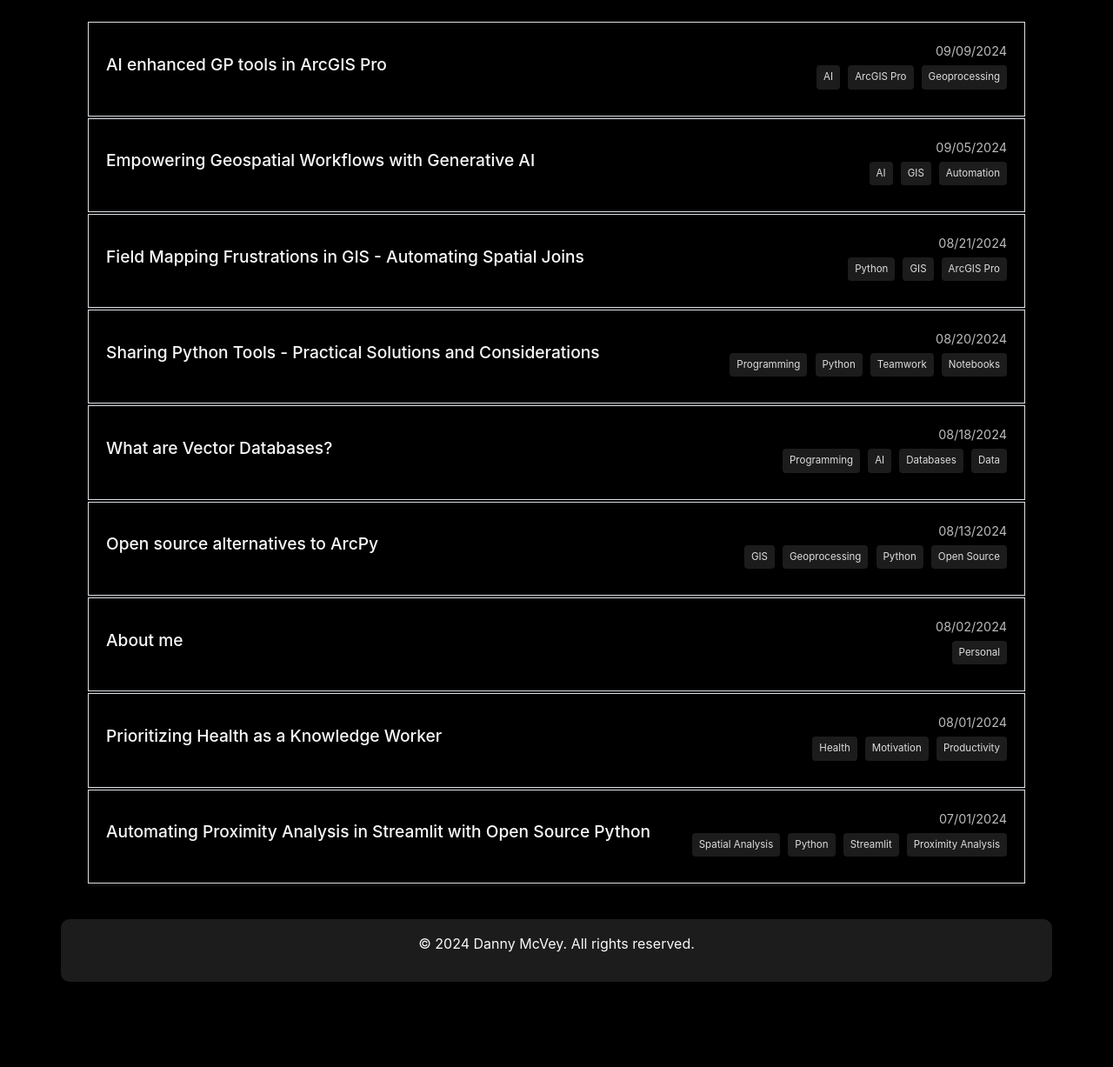
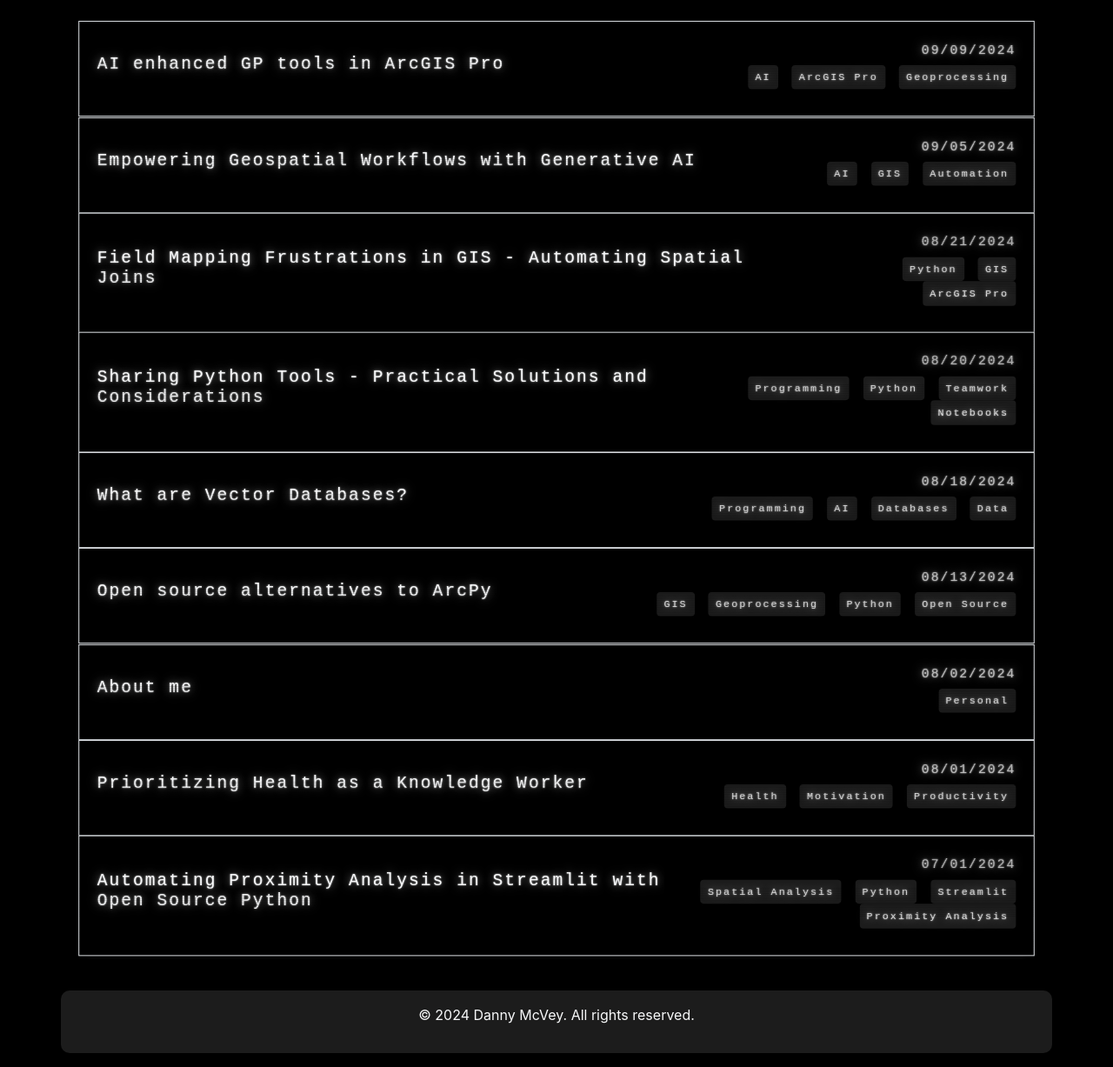
Before and after one commit to danmaps/danmaps.github.io, a Flask app: page / in a window 1280 px wide. Shown: the part 110-1337 px from the top of the page at 87% size. Before the commit the page ends 1255 px from the top, so only its background shows below. Run offline with Flask 3, Linux system fonts and the light colour scheme; some libraries are stand-ins or nearby versions.

Commit message:
effects just for the whimsy

```diff
--- a/static/styles.css
+++ b/static/styles.css
@@ -224,3 +224,81 @@ th {
 hr {
     border-top: 1px solid #4b5563;
 }
+
+/* retro terminal effect on text */
+
+/* Apply general retro effect to text */
+.retro-text {
+    font-family: 'Courier New', Courier, monospace; /* Retro font */
+    /* font-size: 4rem; */
+    /* text-align: center; */
+    display: inline-block;
+    position: relative;
+    color: white;
+    background-color: black;
+    padding: 20px;
+    letter-spacing: 2px;
+    text-shadow: 0 0 2px rgba(255, 255, 255, 0.8),
+                 0 0 10px rgba(255, 255, 255, 0.5),
+                 0 0 20px rgba(255, 255, 255, 0.2); /* Glow effect */
+
+    /* Simulate pixelation */
+    transform: scale(1.02); /* Slight zoom for pixelated look */
+    filter: blur(0.4px); /* Apply slight blur */
+    image-rendering: pixelated; /* Pixel rendering for any background image */
+  }
+
+  /* Scanline effect using background */
+  .retro-text::before {
+    content: '';
+    position: absolute;
+    top: 0;
+    left: 0;
+    right: 0;
+    bottom: 0;
+    background: linear-gradient(
+      rgba(0, 0, 0, 0.15) 50%,
+      transparent 50%
+    );
+    background-size: 100% 2px; /* Spacing between lines to simulate scanlines */
+    z-index: 1;
+    pointer-events: none; /* Don't block text interaction */
+  }
+
+  /* Optional animation to simulate old CRT flicker */
+  .retro-text.flicker {
+    animation: flicker 0.1s infinite alternate;
+  }
+
+/* Retro cursor on hover */
+.post-title:hover::after {
+    content: '█'; /* Retro block cursor */
+    animation: blink 0.7s infinite steps(1, start); /* Sharp blink effect */
+  }
+
+  /* Keyframes for blinking without easing */
+  @keyframes blink {
+    0% {
+      opacity: 1; /* Fully visible */
+    }
+    50% {
+      opacity: 0; /* Fully invisible */
+    }
+    100% {
+      opacity: 1; /* Fully visible */
+    }
+  }
+
+
+
+  @keyframes flicker {
+    0% {
+      opacity: 1;
+    }
+    50% {
+      opacity: 0.95;
+    }
+    100% {
+      opacity: 1;
+    }
+  }
--- a/templates/index.html
+++ b/templates/index.html
@@ -11,7 +11,7 @@ Danny McVey
   <div class="container bg-dark">
     <a href="{{ url_for('post', post_name=post['name']) }}" class="post-card-link">
       <div class="post-card card bg-dark">
-        <div class="card-body bg-dark border">
+        <div class="card-body retro-text flicker bg-dark border">
           <div class="post-header text-light">
             <h2 class="post-title text-light">{{ post.title }}</h2>
             <div class="post-meta bg-dark">
```
